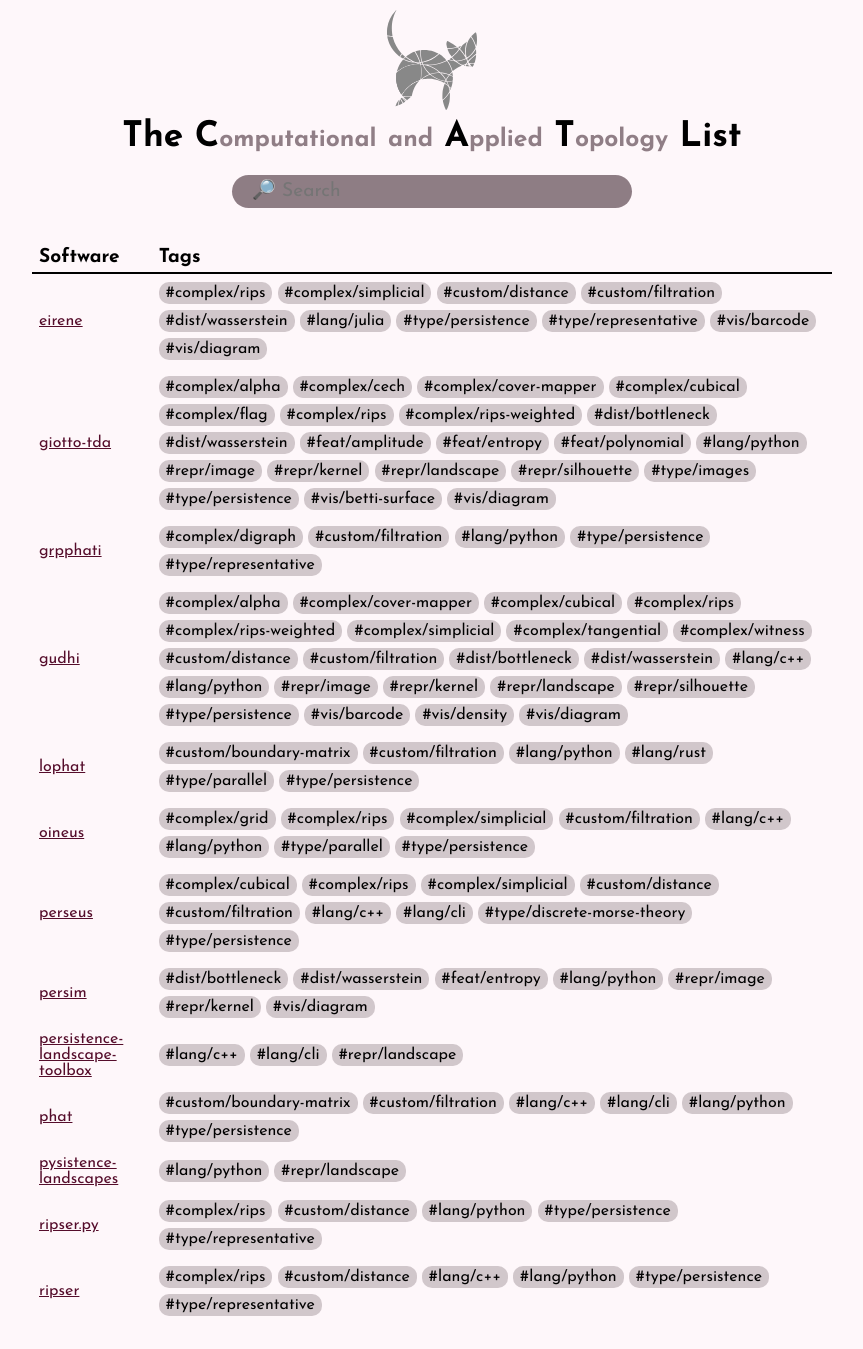
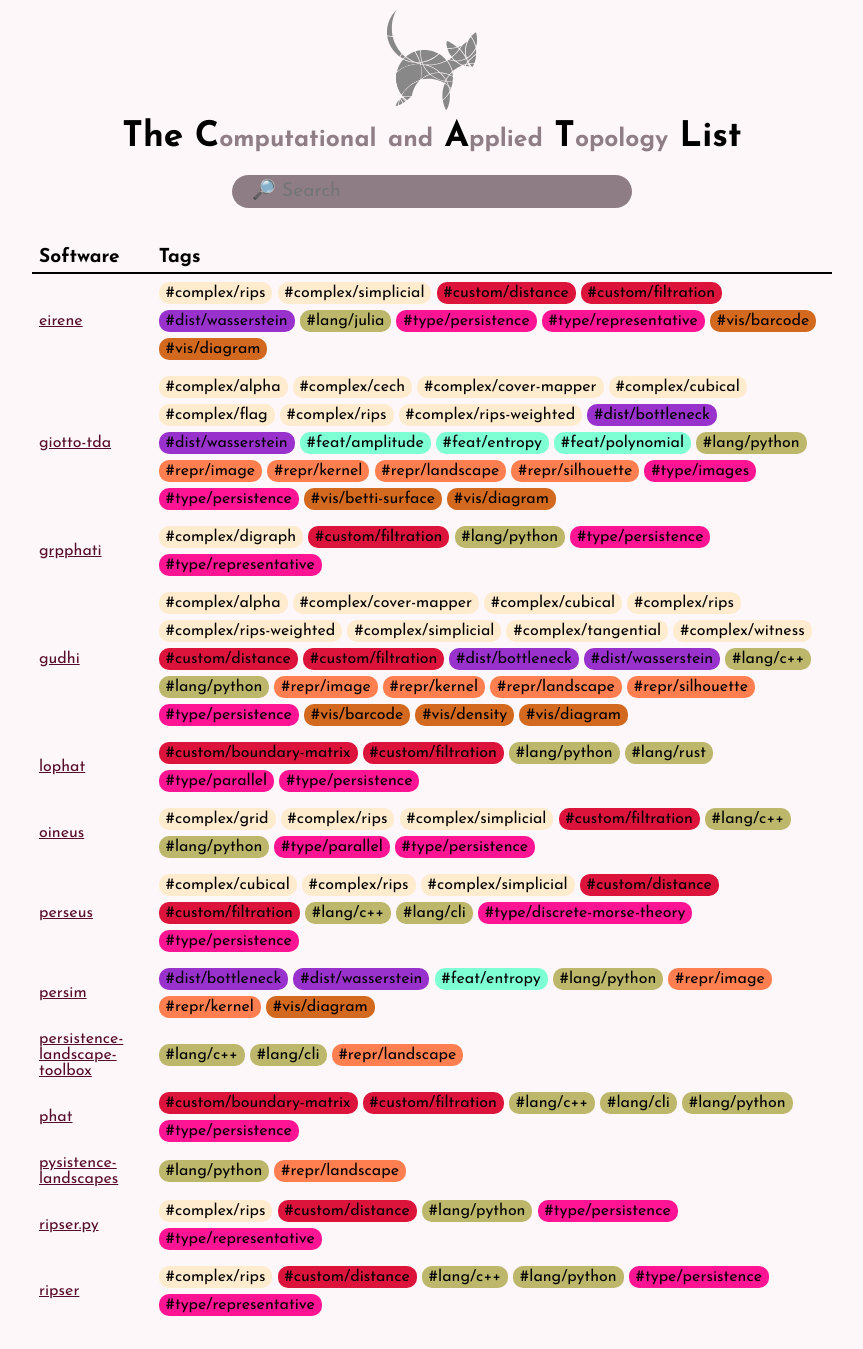
Before and after one commit to cat-list/cat-list.github.io, a Jekyll site: the page built from index.html, in a window 1280 px wide. Shown: the whole page, without its empty margins (208-1071 px from the left). Built offline with Jekyll 4.4.1, drawn with Linux system fonts in a browser that asks for light colours; comment, search, counter and statistics services are not loaded.

Commit message:
Add (ugly) colours to pills

```diff
--- a/_layouts/software.html
+++ b/_layouts/software.html
@@ -26,6 +26,7 @@ layout: default
 <p class="pill_bar small_text">
     {% assign tag_list = page.tags | sort %}
     {% for tag in tag_list %}
-    <span class="pill">#{{ tag  }}</span>
+        {%- assign tag_main = tag | split:"/" | first -%}
+        <span class="TAG_{{ tag_main }} pill">#{{ tag  }}</span>
     {% endfor %}
 </p>
--- a/css/main.scss
+++ b/css/main.scss
@@ -161,6 +161,38 @@ span.pill {
     padding: 3px 7px;
     border-radius: 10px;
     white-space: nowrap;
+
+    &.TAG_complex {
+        background-color: blanchedalmond;
+    }
+
+    &.TAG_custom {
+        background-color: crimson;
+    }
+
+    &.TAG_dist {
+        background-color: darkorchid;
+    }
+
+    &.TAG_lang {
+        background-color: darkkhaki
+    }
+
+    &.TAG_type {
+        background-color: deeppink;
+    }
+
+    &.TAG_vis {
+        background-color: chocolate;
+    }
+
+    &.TAG_feat {
+        background-color: aquamarine;
+    }
+
+    &.TAG_repr {
+        background-color: coral;
+    }
 }
 
 span.large_pill{
--- a/index.html
+++ b/index.html
@@ -26,7 +26,8 @@ title: Search
         <td class="software_tags">
         {% assign tag_list = software.tags | sort %}
         {% for tag in tag_list %}
-            <span class="pill">#{{ tag  }}</span>
+            {%- assign tag_main = tag | split:"/" | first -%}
+            <span class="TAG_{{ tag_main}} pill">#{{ tag  }}</span>
         {% endfor %}
         </td>
     </tr>
```
